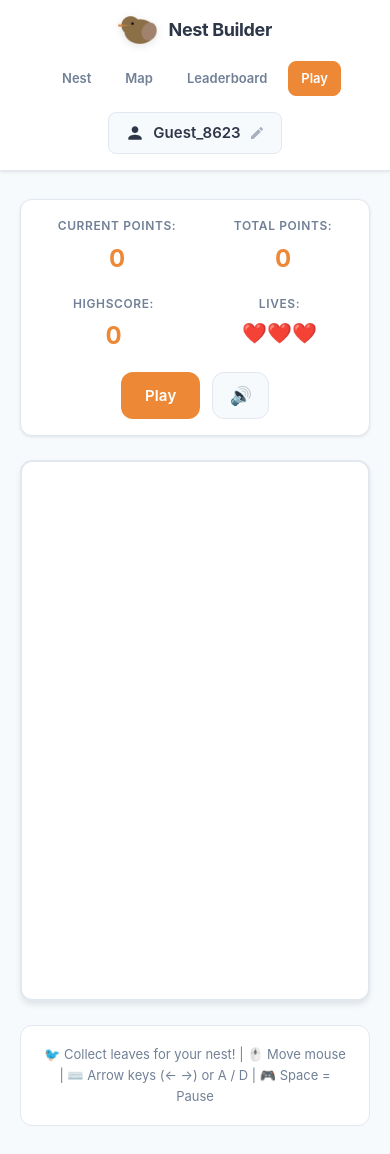
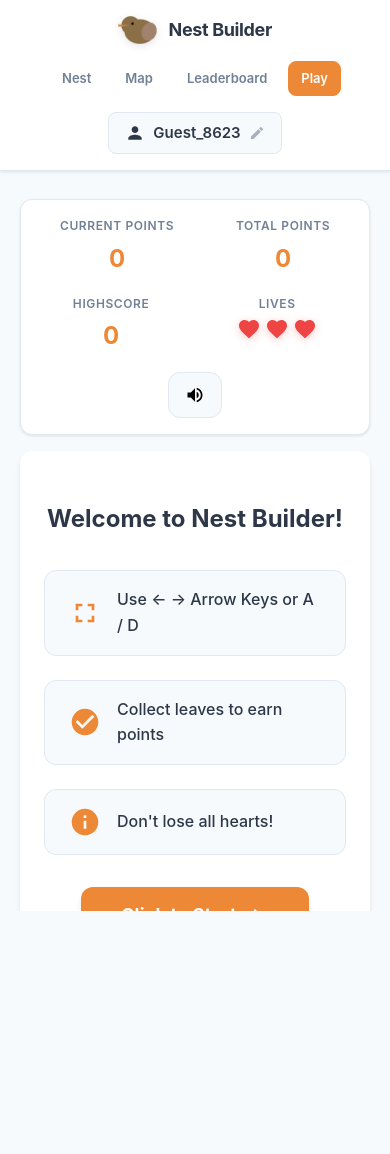
Before and after one commit to alexmen656/Woodcock-Game, a Vue app: page /game in a window 390 px wide. After the commit the page ends 935 px from the top, so only its background shows below. Built offline with nearby package versions, Linux system fonts and the light colour scheme; no server answers.

Commit message:
feat:Redesign WoodcockGame

```diff
--- a/src/components/WoodcockGame.vue
+++ b/src/components/WoodcockGame.vue
@@ -3,61 +3,94 @@
     <div class="game-ui">
       <div class="stats">
         <div class="stat-item">
-          <span class="label">Current Points:</span>
+          <span class="label">Current Points</span>
           <span class="value">{{ score }}</span>
         </div>
         <div class="stat-item">
-          <span class="label">Total Points:</span>
+          <span class="label">Total Points</span>
           <span class="value">{{ totalPoints }}</span>
         </div>
         <div class="stat-item">
-          <span class="label">Highscore:</span>
+          <span class="label">Highscore</span>
           <span class="value">{{ highscore }}</span>
         </div>
         <div class="stat-item lives">
-          <span class="label">Lives:</span>
-          <span class="value">{{ '❤️'.repeat(lives) }}</span>
+          <span class="label">Lives</span>
+          <span class="value hearts">
+            <svg v-for="n in lives" :key="n" class="heart-icon" viewBox="0 0 24 24" fill="currentColor">
+              <path
+                d="M12 21.35l-1.45-1.32C5.4 15.36 2 12.28 2 8.5 2 5.42 4.42 3 7.5 3c1.74 0 3.41.81 4.5 2.09C13.09 3.81 14.76 3 16.5 3 19.58 3 22 5.42 22 8.5c0 3.78-3.4 6.86-8.55 11.54L12 21.35z" />
+            </svg>
+          </span>
         </div>
       </div>
 
       <div class="controls">
-        <button
-          v-if="!gameStarted || gameOver"
-          @click="startGame"
-          class="btn-primary"
-        >
-          {{ gameOver ? 'Restart' : 'Play' }}
-        </button>
-        <button
-          v-if="gameStarted && !gameOver"
-          @click="togglePause"
-          class="btn-secondary"
-        >
+        <button v-if="gameStarted && !gameOver" @click="togglePause" class="btn-secondary">
           {{ paused ? 'Resume' : 'Pause' }}
         </button>
-        <button
-          v-if="gameOver"
-          @click="backToNest"
-          class="btn-back"
-        >
-          🪹 Zurück zum Nest
+        <button v-if="gameOver" @click="backToNest" class="btn-back">
+          <svg class="btn-icon" viewBox="0 0 24 24" fill="currentColor">
+            <path d="M10 20v-6h4v6h5v-8h3L12 3 2 12h3v8z" />
+          </svg>
+          Zurück zum Nest
         </button>
-        <button
-          @click="toggleSound"
-          class="btn-sound"
-          :title="soundEnabled ? 'Sound aus' : 'Sound an'"
-        >
-          {{ soundEnabled ? '🔊' : '🔇' }}
+        <button @click="toggleSound" class="btn-sound" :title="soundEnabled ? 'Sound aus' : 'Sound an'">
+          <svg v-if="soundEnabled" class="sound-icon" viewBox="0 0 24 24" fill="currentColor">
+            <path
+              d="M3 9v6h4l5 5V4L7 9H3zm13.5 3c0-1.77-1.02-3.29-2.5-4.03v8.05c1.48-.73 2.5-2.25 2.5-4.02zM14 3.23v2.06c2.89.86 5 3.54 5 6.71s-2.11 5.85-5 6.71v2.06c4.01-.91 7-4.49 7-8.77s-2.99-7.86-7-8.77z" />
+          </svg>
+          <svg v-else class="sound-icon" viewBox="0 0 24 24" fill="currentColor">
+            <path
+              d="M16.5 12c0-1.77-1.02-3.29-2.5-4.03v2.21l2.45 2.45c.03-.2.05-.41.05-.63zm2.5 0c0 .94-.2 1.82-.54 2.64l1.51 1.51C20.63 14.91 21 13.5 21 12c0-4.28-2.99-7.86-7-8.77v2.06c2.89.86 5 3.54 5 6.71zM4.27 3L3 4.27 7.73 9H3v6h4l5 5v-6.73l4.25 4.25c-.67.52-1.42.93-2.25 1.18v2.06c1.38-.31 2.63-.95 3.69-1.81L19.73 21 21 19.73l-9-9L4.27 3zM12 4L9.91 6.09 12 8.18V4z" />
+          </svg>
         </button>
       </div>
     </div>
-    <canvas
-      ref="canvasRef"
-      :width="canvasWidth"
-      :height="canvasHeight"
-      @mousemove="handleMouseMove"
-      @click="handleCanvasClick"
-    ></canvas>
+
+    <div class="canvas-wrapper">
+      <canvas ref="canvasRef" :width="canvasWidth" :height="canvasHeight" @mousemove="handleMouseMove"
+        @click="handleCanvasClick"></canvas>
+      <div v-if="showTutorial" class="tutorial-overlay" @click="startGame">
+        <div class="tutorial-content">
+          <h2>Welcome to Nest Builder!</h2>
+          <div class="tutorial-instructions">
+           <!--<div class="tutorial-item">
+              <svg class="tutorial-icon" viewBox="0 0 24 24" fill="currentColor">
+                <path
+                  d="M13 3h-2v10h2V3zm4.83 2.17l-1.42 1.42C17.99 7.86 19 9.81 19 12c0 3.87-3.13 7-7 7s-7-3.13-7-7c0-2.19 1.01-4.14 2.58-5.42L6.17 5.17C4.23 6.82 3 9.26 3 12c0 4.97 4.03 9 9 9s9-4.03 9-9c0-2.74-1.23-5.18-3.17-6.83z" />
+              </svg>
+              <span>Move your mouse to control the bird</span>
+            </div>-->
+            <div class="tutorial-item">
+              <svg class="tutorial-icon" viewBox="0 0 24 24" fill="currentColor">
+                <path d="M7 14H5v5h5v-2H7v-3zm-2-4h2V7h3V5H5v5zm12 7h-3v2h5v-5h-2v3zM14 5v2h3v3h2V5h-5z" />
+              </svg>
+              <span>Use ← → Arrow Keys or A / D</span>
+            </div>
+            <div class="tutorial-item">
+              <svg class="tutorial-icon" viewBox="0 0 24 24" fill="currentColor">
+                <path
+                  d="M12 2C6.48 2 2 6.48 2 12s4.48 10 10 10 10-4.48 10-10S17.52 2 12 2zm-2 15l-5-5 1.41-1.41L10 14.17l7.59-7.59L19 8l-9 9z" />
+              </svg>
+              <span>Collect leaves to earn points</span>
+            </div>
+            <div class="tutorial-item">
+              <svg class="tutorial-icon" viewBox="0 0 24 24" fill="currentColor">
+                <path
+                  d="M12 2C6.48 2 2 6.48 2 12s4.48 10 10 10 10-4.48 10-10S17.52 2 12 2zm1 15h-2v-6h2v6zm0-8h-2V7h2v2z" />
+              </svg>
+              <span>Don't lose all hearts!</span>
+            </div>
+          </div>
+          <button class="tutorial-btn">
+            Click to Start
+            <svg class="arrow-icon" viewBox="0 0 24 24" fill="currentColor">
+              <path d="M8.59 16.59L13.17 12 8.59 7.41 10 6l6 6-6 6-1.41-1.41z" />
+            </svg>
+          </button>
+        </div>
+      </div>
       <div v-if="gameOver" class="game-over">
         <h2>Round Over!</h2>
         <p class="final-score">Collected: {{ score }} Points</p>
@@ -65,8 +98,6 @@
         <p v-if="isNewHighscore" class="new-highscore">🎉 New Highscore! 🎉</p>
         <p class="hint">Go back to the nest to buy upgrades!</p>
       </div>
-    <div class="instructions">
-      <p>🐦 Collect leaves for your nest! | 🖱️ Move mouse | ⌨️ Arrow keys (← →) or A / D | 🎮 Space = Pause</p>
     </div>
   </div>
 </template>
@@ -88,6 +119,7 @@ const ctx = ref(null)
 const gameStarted = ref(false)
 const gameOver = ref(false)
 const paused = ref(false)
+const showTutorial = ref(true)
 const score = ref(0)
 const lives = ref(3)
 const highscore = ref(0)
@@ -160,6 +192,7 @@ function handleResize() {
 }
 
 function startGame() {
+  showTutorial.value = false
   gameStarted.value = true
   gameOver.value = false
   paused.value = false
@@ -467,6 +500,7 @@ function togglePause() {
 function endGame() {
   gameOver.value = true
   gameStarted.value = false
+  showTutorial.value = true
   gameStore.addPoints(score.value)
 
   const isNewHS = gameStore.updateHighscore(score.value)
@@ -573,25 +607,29 @@ function playSound(type) {
   display: flex;
   flex-direction: column;
   align-items: center;
-  gap: 1.5rem;
+  gap: 1rem;
   max-width: 900px;
   margin: 0 auto;
   position: relative;
-  padding: 1rem;
+  /*padding: 1rem;*/
+  height: calc(100vh - 120px);
+  max-height: calc(100vh - 120px);
+  overflow: hidden;
+  box-sizing: border-box;
 }
 
 .game-ui {
-  width: 100%;
+  width: 800px;
   display: flex;
   justify-content: space-between;
   align-items: center;
-  padding: 1.25rem;
+  padding: 1rem 1.5rem;
   background: var(--bg-card);
   border-radius: var(--radius);
   box-shadow: var(--shadow-sm);
   border: 1px solid var(--border);
   flex-wrap: wrap;
-  gap: 1.25rem;
+  gap: 1rem;
 }
 
 .stats {
@@ -621,12 +659,20 @@ function playSound(type) {
   color: var(--accent);
 }
 
+.hearts {
+  display: flex;
+  gap: 0.25rem;
+}
+
+.heart-icon {
+  width: 24px;
+  height: 24px;
+  color: #ef4444;
+  filter: drop-shadow(0 2px 4px rgba(239, 68, 68, 0.3));
+}
+
 .stat-item.lives .value {
   font-size: 1.25rem;
-}
-
-.stat-item.nest .value {
-  color: var(--primary);
 }
 
 .controls {
@@ -646,6 +692,19 @@ function playSound(type) {
   cursor: pointer;
   transition: all 0.2s ease;
   font-size: 0.9375rem;
+  display: flex;
+  align-items: center;
+  gap: 0.5rem;
+}
+
+.btn-icon {
+  width: 20px;
+  height: 20px;
+}
+
+.sound-icon {
+  width: 20px;
+  height: 20px;
 }
 
 .btn-primary {
@@ -683,7 +742,6 @@ function playSound(type) {
 
 .btn-sound {
   background: var(--bg-main);
-  font-size: 1.125rem;
   padding: 0.75rem 1rem;
   border: 1px solid var(--border);
 }
@@ -693,6 +751,12 @@ function playSound(type) {
   border-color: var(--accent);
 }
 
+.canvas-wrapper {
+  position: relative;
+  width: 800px;
+  height: 600px;
+}
+
 canvas {
   border: 2px solid var(--border);
   border-radius: var(--radius);
@@ -700,6 +764,95 @@ canvas {
   background: white;
   cursor: crosshair;
   display: block;
+  width: 800px;
+  height: 600px;
+}
+
+.tutorial-overlay {
+  position: absolute;
+  top: 0;
+  left: 0;
+  width: 100%;
+  height: 100%;
+  background: rgba(255, 255, 255, 0.98);
+  backdrop-filter: blur(8px);
+  display: flex;
+  align-items: center;
+  justify-content: center;
+  border-radius: var(--radius);
+  cursor: pointer;
+  z-index: 10;
+}
+
+.tutorial-content {
+  text-align: center;
+  padding: 2rem;
+  max-width: 600px;
+}
+
+.tutorial-content h2 {
+  font-size: 2rem;
+  color: var(--primary);
+  margin-bottom: 2rem;
+  font-weight: 700;
+}
+
+.tutorial-instructions {
+  display: flex;
+  flex-direction: column;
+  gap: 1.5rem;
+  margin-bottom: 2rem;
+}
+
+.tutorial-item {
+  display: flex;
+  align-items: center;
+  gap: 1rem;
+  background: var(--bg-main);
+  padding: 1rem 1.5rem;
+  border-radius: var(--radius);
+  border: 1px solid var(--border);
+}
+
+.tutorial-icon {
+  width: 32px;
+  height: 32px;
+  color: var(--accent);
+  flex-shrink: 0;
+}
+
+.tutorial-item span {
+  font-size: 1rem;
+  color: var(--primary);
+  font-weight: 500;
+  text-align: left;
+}
+
+.tutorial-btn {
+  padding: 1rem 2.5rem;
+  background: var(--accent);
+  color: white;
+  border: none;
+  border-radius: var(--radius);
+  font-weight: 700;
+  font-size: 1.125rem;
+  cursor: pointer;
+  transition: all 0.2s ease;
+  display: inline-flex;
+  align-items: center;
+  gap: 0.5rem;
+  box-shadow: var(--shadow-md);
+}
+
+.tutorial-btn:hover {
+  background: #dd7730;
+  transform: translateY(-2px);
+  box-shadow: var(--shadow-lg);
+}
+
+.arrow-icon {
+  width: 24px;
+  height: 24px;
 }
 
 .game-over {
@@ -724,7 +877,8 @@ canvas {
   font-weight: 700;
 }
 
-.final-score, .total-points {
+.final-score,
+.total-points {
   font-size: 1.25rem;
   font-weight: 600;
   color: var(--primary);
@@ -751,32 +905,25 @@ canvas {
 }
 
 @keyframes pulse {
-  0%, 100% { transform: scale(1); }
-  50% { transform: scale(1.05); }
+
+  0%,
+  100% {
+    transform: scale(1);
   }
 
-.instructions {
-  text-align: center;
-  padding: 1rem 1.5rem;
-  background: var(--bg-card);
-  border-radius: var(--radius);
-  border: 1px solid var(--border);
-  font-size: 0.875rem;
-  color: var(--text-secondary);
-  max-width: 700px;
-  line-height: 1.6;
+  50% {
+    transform: scale(1.05);
+  }
 }
 
-.instructions p {
-  margin: 0.25rem 0;
-}
-
-@media (max-width: 768px) {
+@media (max-width: 900px) {
   .game-container {
     padding: 0.75rem;
   }
 
   .game-ui {
+    width: 100%;
+    max-width: 800px;
     flex-direction: column;
     align-items: stretch;
     padding: 1rem;
@@ -792,6 +939,18 @@ canvas {
     justify-content: center;
   }
 
+  .canvas-wrapper {
+    width: 100%;
+    max-width: 800px;
+    height: auto;
+    aspect-ratio: 4 / 3;
+  }
+
+  canvas {
+    width: 100%;
+    height: 100%;
+  }
+
   .game-over {
     padding: 1.75rem 2rem;
   }
@@ -800,18 +959,17 @@ canvas {
     font-size: 1.5rem;
   }
 
-  .final-score, .total-points {
+  .final-score,
+  .total-points {
     font-size: 1.125rem;
   }
 
-  .instructions {
-    font-size: 0.8125rem;
-    padding: 0.875rem 1.25rem;
+  .tutorial-content {
+    padding: 1.5rem;
   }
 
-  canvas {
-    max-width: 100%;
-    height: auto;
+  .tutorial-content h2 {
+    font-size: 1.5rem;
   }
 }
 </style>
--- a/src/store/gameStore.js
+++ b/src/store/gameStore.js
@@ -160,6 +160,7 @@ export function useGameStore() {
       if (nestLevel.value < 10) {
         nestLevel.value++
         saveState()
+        await syncToBackend()
       }
     },
 
@@ -167,6 +168,7 @@ export function useGameStore() {
       if (eggs.value < 5) {
         eggs.value++
         saveState()
+        await syncToBackend()
       }
     },
 
@@ -174,6 +176,7 @@ export function useGameStore() {
       if (decorations.value < 8) {
         decorations.value++
         saveState()
+        await syncToBackend()
       }
     },
 
@@ -181,6 +184,7 @@ export function useGameStore() {
       if (score > highscore.value) {
         highscore.value = score
         saveState()
+        await syncToBackend()
         return true
       }
       return false
```
Also changed, not shown: src/views/Leaderboard.vue (+12 -13 lines), src/views/MapView.vue (+0 -15 lines), 2 other files (tests, documents, lock files or other folders). Lines whose indentation alone changed are shown as unchanged.
